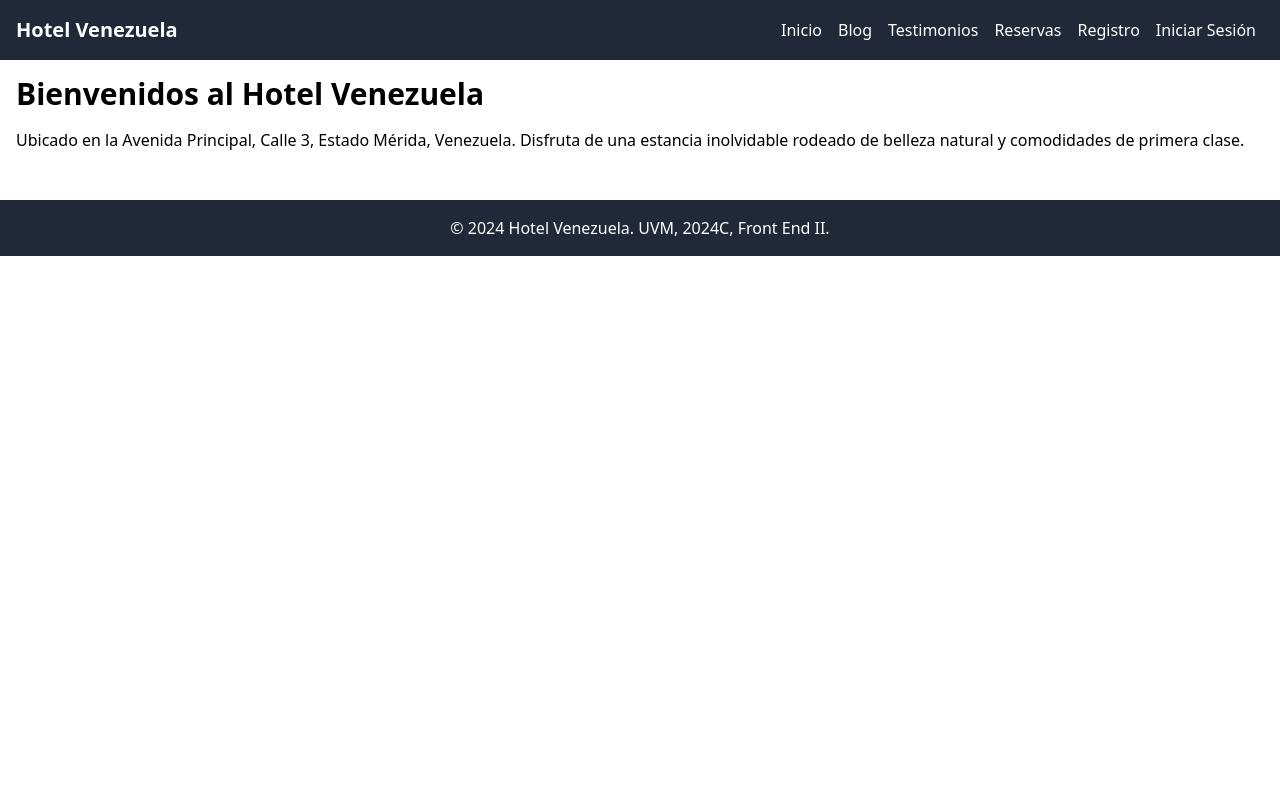
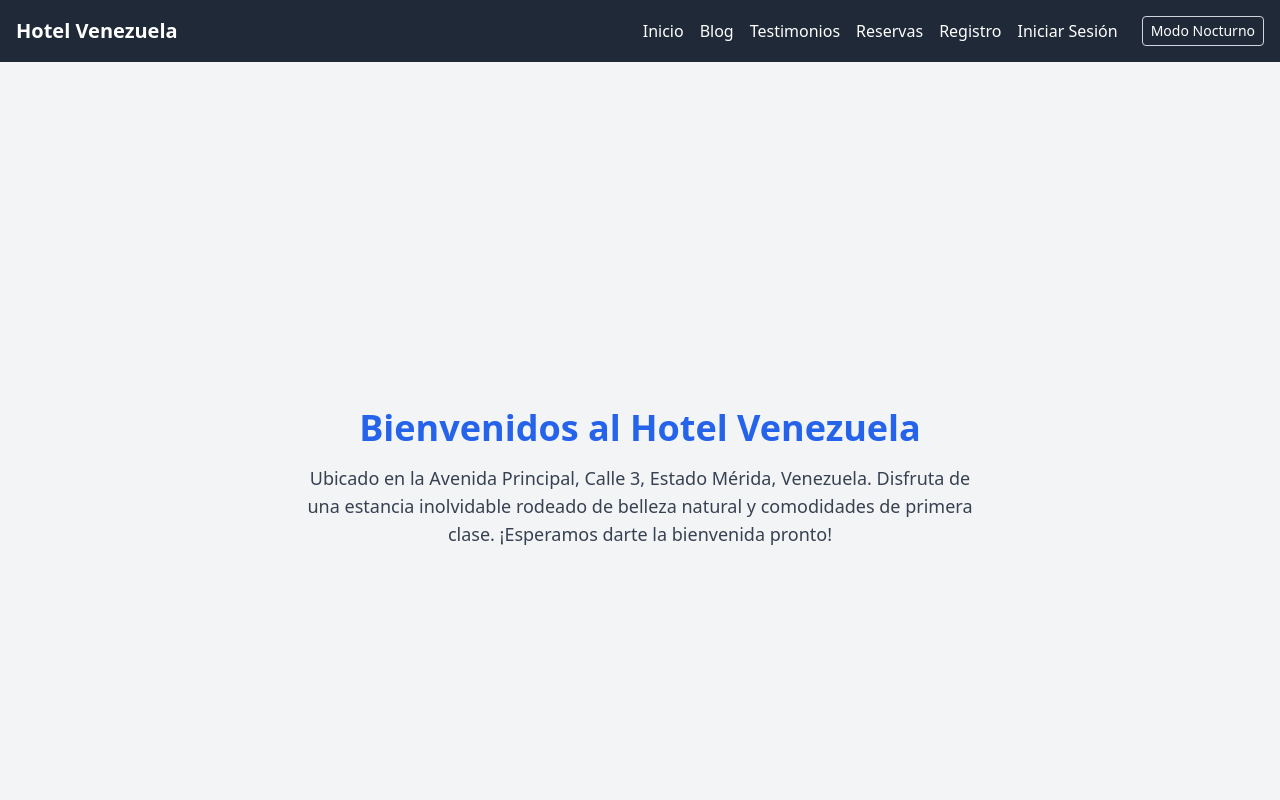
Before and after one commit to Luixls/FE2-EA3.2, a React (Vite) app: page / in a window 1280 px wide. Shown: the top 800 px of the page. Built offline with nearby package versions, Linux system fonts and the light colour scheme.

Commit message:
Modo Nocturno/Claro
Co-Authored-By: jonathanuvm <127060318+jonavnet@users.noreply.github.com>
Co-Authored-By: FN2184 <159496056+fn2184@users.noreply.github.com>

```diff
--- a/src/App.jsx
+++ b/src/App.jsx
@@ -1,5 +1,5 @@
 // ruta: hotel-venezuela/src/App.jsx
-import React from "react";
+import React, { useState, useEffect } from "react";
 import { BrowserRouter as Router, Route, Routes, useLocation } from "react-router-dom";
 import { AnimatePresence } from "framer-motion";
 import Header from "./components/Header";
@@ -13,62 +13,30 @@ import Registro from "./pages/Registro";
 import Login from "./pages/Login";
 
 function App() {
+  const [modoNocturno, setModoNocturno] = useState(false);
   const location = useLocation();
+
+  // Cambia la clase 'dark' en el elemento raíz al alternar el modo nocturno
+  useEffect(() => {
+    document.documentElement.classList.toggle("dark", modoNocturno);
+  }, [modoNocturno]);
+
+  const toggleModoNocturno = () => {
+    setModoNocturno(!modoNocturno);
+  };
 
   return (
     <>
-      <Header />
+      <Header toggleModoNocturno={toggleModoNocturno} modoNocturno={modoNocturno} />
       <main className="container mx-auto p-4">
         <AnimatePresence mode="wait">
           <Routes location={location} key={location.pathname}>
-            <Route
-              path="/"
-              element={
-                <PaginaAnimada>
-                  <Inicio />
-                </PaginaAnimada>
-              }
-            />
-            <Route
-              path="/blog"
-              element={
-                <PaginaAnimada>
-                  <Blog />
-                </PaginaAnimada>
-              }
-            />
-            <Route
-              path="/testimonios"
-              element={
-                <PaginaAnimada>
-                  <Testimonios />
-                </PaginaAnimada>
-              }
-            />
-            <Route
-              path="/reservas"
-              element={
-                <PaginaAnimada>
-                  <Reservas />
-                </PaginaAnimada>
-              }
-            />
-            <Route
-              path="/registro"
-              element={
-                <PaginaAnimada>
-                  <Registro />
-                </PaginaAnimada>
-              }
-            />
-            <Route
-              path="/login"
-              element={
-                <PaginaAnimada>
-                  <Login />
-                </PaginaAnimada>
-              }
-            />
+            <Route path="/" element={<PaginaAnimada><Inicio /></PaginaAnimada>} />
+            <Route path="/blog" element={<PaginaAnimada><Blog /></PaginaAnimada>} />
+            <Route path="/testimonios" element={<PaginaAnimada><Testimonios /></PaginaAnimada>} />
+            <Route path="/reservas" element={<PaginaAnimada><Reservas /></PaginaAnimada>} />
+            <Route path="/registro" element={<PaginaAnimada><Registro /></PaginaAnimada>} />
+            <Route path="/login" element={<PaginaAnimada><Login /></PaginaAnimada>} />
           </Routes>
         </AnimatePresence>
       </main>
--- a/src/components/Header.jsx
+++ b/src/components/Header.jsx
@@ -2,7 +2,7 @@
 import React, { useState } from "react";
 import { Link, useNavigate } from "react-router-dom";
 
-function Header() {
+function Header({ toggleModoNocturno, modoNocturno })  {
   const navigate = useNavigate();
   const [mensaje, setMensaje] = useState("");
 
@@ -21,32 +21,26 @@ function Header() {
   };
 
   return (
-    <header className="bg-gray-800 text-white p-4">
+    <header className="bg-gray-800 text-white p-4 dark:bg-gray-900">
       <div className="container mx-auto flex justify-between items-center">
         <h1 className="text-xl font-bold">
           <Link to="/">Hotel Venezuela</Link>
         </h1>
-        <nav>
+        <nav className="flex items-center">
           <Link to="/" className="mx-2 hover:underline">Inicio</Link>
           <Link to="/blog" className="mx-2 hover:underline">Blog</Link>
           <Link to="/testimonios" className="mx-2 hover:underline">Testimonios</Link>
           <Link to="/reservas" className="mx-2 hover:underline">Reservas</Link>
-
-          {isAuthenticated ? (
-            <>
-              <button onClick={handleLogout} className="mx-2 hover:underline">
-                Cerrar Sesión
-              </button>
-            </>
-          ) : (
-            <>
-              <Link to="/registro" className="mx-2 hover:underline">Registro</Link>
-              <Link to="/login" className="mx-2 hover:underline">Iniciar Sesión</Link>
-            </>
-          )}
+          <Link to="/registro" className="mx-2 hover:underline">Registro</Link>
+          <Link to="/login" className="mx-2 hover:underline">Iniciar Sesión</Link>
+          <button
+            onClick={toggleModoNocturno}
+            className="ml-4 px-2 py-1 border border-gray-300 rounded text-sm hover:bg-gray-200 dark:hover:bg-gray-700"
+          >
+            {modoNocturno ? "Modo Claro" : "Modo Nocturno"}
+          </button>
         </nav>
       </div>
-      {mensaje && <p className="text-center mt-2">{mensaje}</p>}
     </header>
   );
 }
--- a/src/index.css
+++ b/src/index.css
@@ -2,3 +2,9 @@
 @tailwind base;
 @tailwind components;
 @tailwind utilities;
+
+html, body, #root {
+  @apply bg-gray-100 dark:bg-gray-900 text-gray-800 dark:text-gray-100 min-h-screen;
+  margin: 0;
+  padding: 0;
+}
--- a/src/pages/Blog.jsx
+++ b/src/pages/Blog.jsx
@@ -3,11 +3,10 @@ import React from "react";
 
 function Blog() {
   return (
-    <div>
-      <h2 className="text-3xl font-bold mb-4">Blog de Viajes y Turismo</h2>
-      <p>
-        Encuentra artículos y guías sobre el turismo en Mérida, Venezuela.
-        Consejos de viaje, atracciones y mucho más.
+    <div className="flex flex-col items-center justify-center min-h-screen p-4 bg-gray-100">
+      <h2 className="text-4xl font-bold text-blue-600 mb-4 text-center">Blog de Viajes y Turismo</h2>
+      <p className="text-lg text-gray-700 text-center max-w-2xl">
+        Encuentra artículos y guías sobre el turismo en Mérida, Venezuela. Consejos de viaje, atracciones y mucho más. Explora nuestras publicaciones y descubre cómo hacer de tu próxima visita una experiencia memorable.
       </p>
     </div>
   );
--- a/src/pages/Inicio.jsx
+++ b/src/pages/Inicio.jsx
@@ -3,11 +3,10 @@ import React from "react";
 
 function Inicio() {
   return (
-    <div>
-      <h2 className="text-3xl font-bold mb-4">Bienvenidos al Hotel Venezuela</h2>
-      <p>
-        Ubicado en la Avenida Principal, Calle 3, Estado Mérida, Venezuela.
-        Disfruta de una estancia inolvidable rodeado de belleza natural y comodidades de primera clase.
+    <div className="flex flex-col items-center justify-center min-h-screen p-4 bg-gray-100 dark:bg-gray-800 dark:text-gray-100">
+      <h2 className="text-4xl font-bold text-blue-600 mb-4 text-center dark:text-blue-400">Bienvenidos al Hotel Venezuela</h2>
+      <p className="text-lg text-gray-700 text-center max-w-2xl dark:text-gray-300">
+        Ubicado en la Avenida Principal, Calle 3, Estado Mérida, Venezuela. Disfruta de una estancia inolvidable rodeado de belleza natural y comodidades de primera clase. ¡Esperamos darte la bienvenida pronto!
       </p>
     </div>
   );
--- a/src/pages/Reservas.jsx
+++ b/src/pages/Reservas.jsx
@@ -3,9 +3,11 @@ import React from "react";
 
 function Reservas() {
   return (
-    <div>
-      <h2 className="text-3xl font-bold mb-4">Reserva tu Estancia</h2>
-      <p>Completa el formulario para reservar una habitación y vivir una experiencia inolvidable.</p>
+    <div className="flex flex-col items-center justify-center min-h-screen p-4 bg-gray-100">
+      <h2 className="text-4xl font-bold text-blue-600 mb-4 text-center">Reserva tu Estancia</h2>
+      <p className="text-lg text-gray-700 text-center max-w-2xl">
+        Completa el formulario para reservar una habitación y vivir una experiencia inolvidable en el Hotel Venezuela. Estamos aquí para hacer de tu estadía una experiencia única y especial.
+      </p>
     </div>
   );
 }
--- a/src/pages/Testimonios.jsx
+++ b/src/pages/Testimonios.jsx
@@ -3,9 +3,11 @@ import React from "react";
 
 function Testimonios() {
   return (
-    <div>
-      <h2 className="text-3xl font-bold mb-4">Testimonios de Nuestros Clientes</h2>
-      <p>Descubre lo que nuestros huéspedes opinan sobre su experiencia en Hotel Venezuela.</p>
+    <div className="flex flex-col items-center justify-center min-h-screen p-4 bg-gray-100">
+      <h2 className="text-4xl font-bold text-blue-600 mb-4 text-center">Testimonios de Nuestros Clientes</h2>
+      <p className="text-lg text-gray-700 text-center max-w-2xl">
+        Descubre lo que nuestros huéspedes opinan sobre su experiencia en Hotel Venezuela. Nos enorgullece recibir opiniones positivas y aprender de cada uno de nuestros visitantes.
+      </p>
     </div>
   );
 }
--- a/tailwind.config.js
+++ b/tailwind.config.js
@@ -1,6 +1,7 @@
 // ruta: hotel-venezuela/tailwind.config.js
 module.exports = {
   content: ["./index.html", "./src/**/*.{js,jsx}"],
+  darkMode: "class", // Habilita el modo oscuro mediante la clase 'dark'
   theme: {
     extend: {},
   },
```
